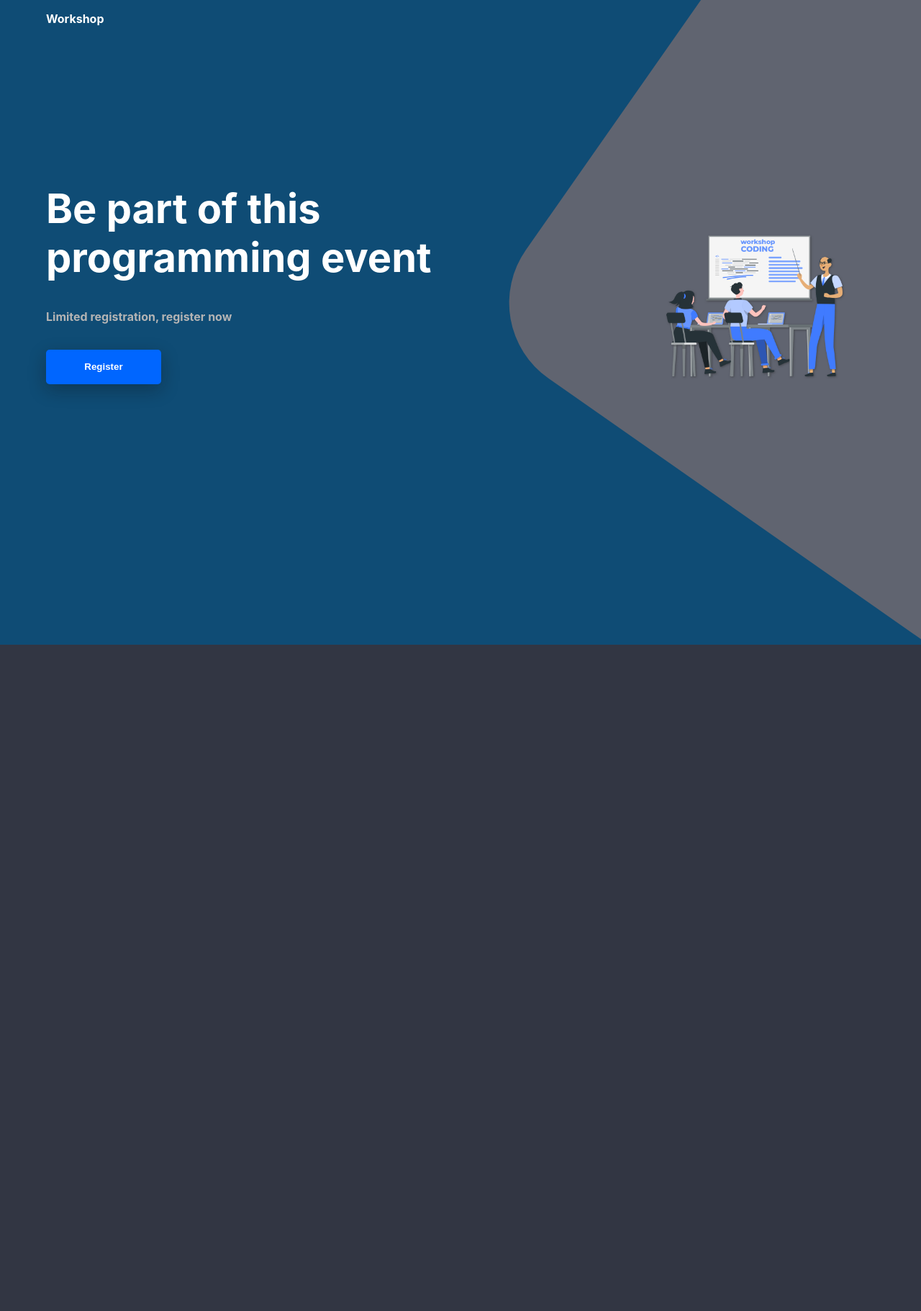
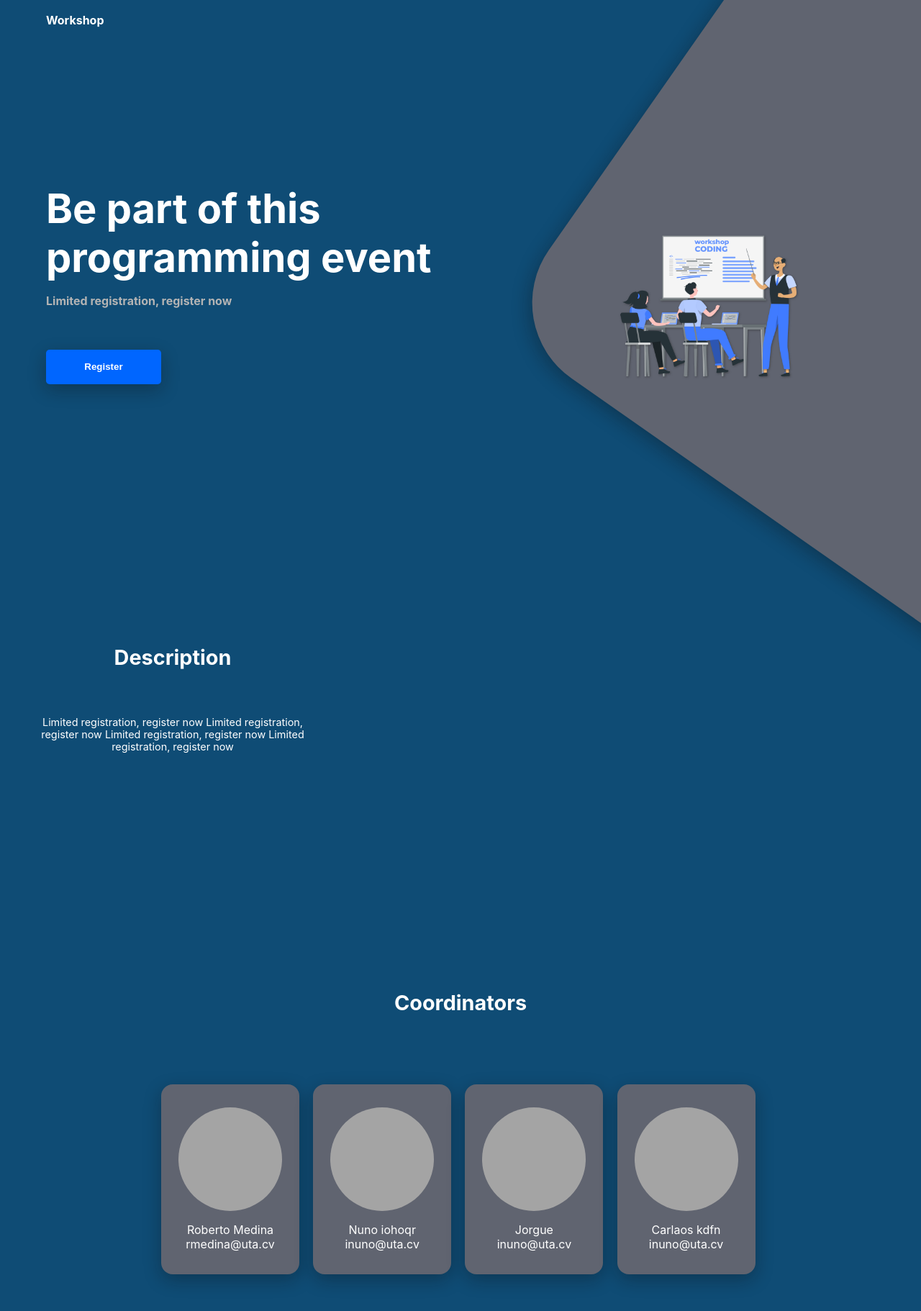
Before and after one commit to robertocarlosmedina/workshop, a React (Create React App) app: page / in a window 1280 px wide. Shown: the top 1822 px of the page at 72% size. Before the commit the page ends 896 px from the top, so only its background shows below. Built offline with nearby package versions, Linux system fonts and the light colour scheme.

Commit message:
implementation of the front-page

```diff
--- a/src/components/frontPage.css
+++ b/src/components/frontPage.css
@@ -1,3 +1,4 @@
+
 .frontPage-conteiner {
   width: 100%;
   height: 100vh;
@@ -15,11 +16,15 @@
 }
 
 .mural-text {
+    text-align: left;
   font-size: min(8vw, 3.5rem);
   font-weight: bold;
+  animation: left-right-animation 2s both;
 }
 
-.mural-text span {
+.mural-text-1 {
+  position: absolute;
+  margin-top: 1rem;
   font-size: min(15vw, 1rem);
   color: var(--secundary-text-color);
 }
@@ -33,53 +38,163 @@
 .right-card-container {
   background-color: var(--header-background-color);
   position: absolute;
-  width: 100%;
-  height: 56rem;
+  width: 100vw;
+  height: 60rem;
   overflow: hidden;
+  animation: right-left-animation 2s both;
 }
 
 .right-card {
-  width: 60rem;
-  height: 50rem;
-  margin-right: min(50%, -30rem);
+  width: min(80vw, 60rem);
+  height: min(80vw, 50rem);
+  max-width: 60rem;
+  max-height: 50rem;
+  margin-right: -40%;
   border-radius: 8rem;
   float: right;
   background-color: var(--card-background-color-1);
   transform: rotate(35deg);
   z-index: 30;
+  box-shadow: rgba(12, 12, 12, 0.3) 0px 8px 24px;
 }
 
 .frontPage-ajust {
   margin-top: 32vh;
   float: right;
-  margin-right: 5%;
+  margin-right: 10%;
   width: min(20rem, 50%);
+
+}
+
+.ilustration{
+    animation: show-up 4s both;
+}
+
+.descritpion-conteiner{
+    width: auto;
+    text-align: center;
+    left: 0;
+    position: absolute;
+    margin-top: 10vh;
+}
+
+.session-tittle{
+    width: 100%;
+    margin-top: 1rem;
+    font-size: min(6vh, 1.8rem);
+    font-weight: bold;
+}
+
+.description-session-text{
+    width: 80%;
+    margin: min(8vh, 5rem) auto;
+    max-width: 30rem;
+    font-size: min(4vh, .9rem);
+}
+
+.coordinator-conteiner{
+    text-align: center;
+    width: 100%;
+    left: 0;
+    margin-top: 70vh;
+    position: absolute;
+}
+.coordinator-list-display{
+    width: 80%;
+    margin: 5rem auto;
+}
+.coordinator-display{
+    width: 100%;
+    height: auto;
+    margin: 0 auto;
+    text-align: center;
+    align-items: center;
+    margin-left: -2.3rem;
+}
+
+.coordinators-item{
+    display: inline-block;
+    width: 10rem;
+    padding: 1rem;
+    margin: 1rem;
+    margin-left: -1.5rem;
+    background-color: var(--card-background-color-1);
+    box-shadow: rgba(12, 12, 12, 0.3) 0px 8px 24px;
+    border-radius: 1rem;
+    list-style: none;
+    margin-left: .2rem;
+}
+
+.firts-item{
+}
+
+.coordinator-img{
+    width: 9rem;
+    height: 9rem;
+    background-color: var(--input-box-background-color);
+    border-radius: 100%;
+    margin: 0 auto;
+}
+
+.footer-item{
+    width: 100%;
+     background-color: var(--card-background-color-1);
+     padding: 1rem;
 }
 
 @media screen and (max-width: 950px) {
-    .frontPage-conteiner {
-        align-items: center;
-        text-align: center;
-    }
-    .right-card-container{
-        background-color: var(--card-background-color-1);
-        height: 100vh;
-    }
-    .right-card{
-        display: none;
+    .right-card {
+        border-radius: 3rem;
+        width: min(100vw, 70rem);
+        height: min(100vw, 70rem);
     }
     .frontPage-ajust{
-        float: none;
         margin-top: min(15vh, 15rem);
-        margin-left: 1rem;
-        width: min(13rem, 50%);
     }
     .text-conteiner {
         text-align: left;
-        margin-top: -1rem;
+        margin-top: 45vh;
     }
-    .mural-text span {
-        font-size: min(15vw, .8rem);
+    .mural-text-1 {
+        font-size: min(10vw, .6rem);
     }
+    .registration-button {
+        width: 6rem;
+        height: 2rem;
+        margin-top: 2rem;
+    }
+}
 
-  }
+
+@keyframes right-left-animation {
+    from {
+      transform: translateX(20rem);
+      opacity: 0;
+    }
+    to {
+      transform: translateX(0rem);
+      opacity: 1;
+    }
+}
+
+@keyframes left-right-animation {
+    from {
+      transform: translateX(-20rem);
+      opacity: 0;
+    }
+    to {
+      transform: translateX(0rem);
+      opacity: 1;
+    }
+}
+
+@keyframes show-up {
+    from {
+      transform: translateX(10rem);
+      opacity: 0;
+    }
+    to {
+      transform: translateX(0rem);
+      opacity: 1;
+    }
+}
--- a/src/components/frontPage.js
+++ b/src/components/frontPage.js
@@ -1,4 +1,4 @@
-import React from "react";
+import React, { useState } from "react";
 import { Link } from "react-router-dom";
 
 import "./frontPage.css";
@@ -6,8 +6,32 @@ import "./frontPage.css";
 import CodingWorkshopRafiki from "../assets/ilustrations/Coding-workshop-rafiki.png";
 
 function FrontPage() {
+  const [coordinators, setCoordinators] = useState([
+    {
+      name: "Roberto Medina",
+      email: "rmedina@uta.cv",
+      img_url: "",
+    },
+    {
+      name: "Nuno iohoqr",
+      email: "inuno@uta.cv",
+      img_url: "",
+    },
+    {
+      name: "Jorgue",
+      email: "inuno@uta.cv",
+      img_url: "",
+    },
+    {
+      name: "Carlaos kdfn",
+      email: "inuno@uta.cv",
+      img_url: "",
+    },
+  ]);
+
   return (
-    <main className='frontPage-conteiner'>
+    <main className='frontPage'>
+      <section className='frontPage-conteiner'>
         <Link to={"/"}>
           <h1 className='app-tittle frontPage-tittle-ajust'>Workshop</h1>
         </Link>
@@ -24,12 +48,48 @@ function FrontPage() {
             Be part of this <br />
             programming event
             <br />
-          <span>Limited registration, register now</span>
+            <span className='mural-text-1'>
+              Limited registration, register now
+            </span>
             <br />
             <button className='button registration-button'>Register</button>
           </p>
-
         </div>
+      </section>
+      <section className='descritpion-conteiner'>
+        <h1 className='session-tittle'>Description</h1>
+        <p className='description-session-text'>
+          Limited registration, register now Limited registration, register now
+          Limited registration, register now Limited registration, register now
+        </p>
+      </section>
+      <section className='coordinator-conteiner'>
+        <h1 className='session-tittle'>Coordinators</h1>
+        <div className='coordinator-list-display'>
+          <ul className='coordinator-display'>
+            {coordinators.map((coordinator, i) => (
+              <li
+                key={i}
+                className={`coordinators-item ${i === 0 ? "firts-item" : ""}`}>
+                <div>
+                  <p>
+                    <div className='coordinator-img'></div>
+                  </p>
+                  <p>
+                    {coordinator.name} <br /> {coordinator.email}
+                  </p>
+                </div>
+              </li>
+            ))}
+          </ul>
+        </div>
+        {/* <footer className="footer-item">
+        <h1 className='session-tittle'>Contributors</h1>
+        <p className='description-session-text'>
+        A special thank you to
+        </p>
+        </footer> */}
+      </section>
     </main>
   );
 }
--- a/src/index.css
+++ b/src/index.css
@@ -26,10 +26,10 @@ body {
   -webkit-font-smoothing: antialiased;
   -moz-osx-font-smoothing: grayscale;
   color: var(--primary-text-color);
-  background-color: var(--background-color);
-  width: 100%;
+  background-color: var(--header-background-color);
+  width: 100vw;
   height: 100vh;
-  overflow-x:hidden;
+  overflow-x: hidden;
   overflow-y: scroll;
   cursor: default;
   scroll-behavior: smooth;
```
Lines whose indentation alone changed are shown as unchanged.
